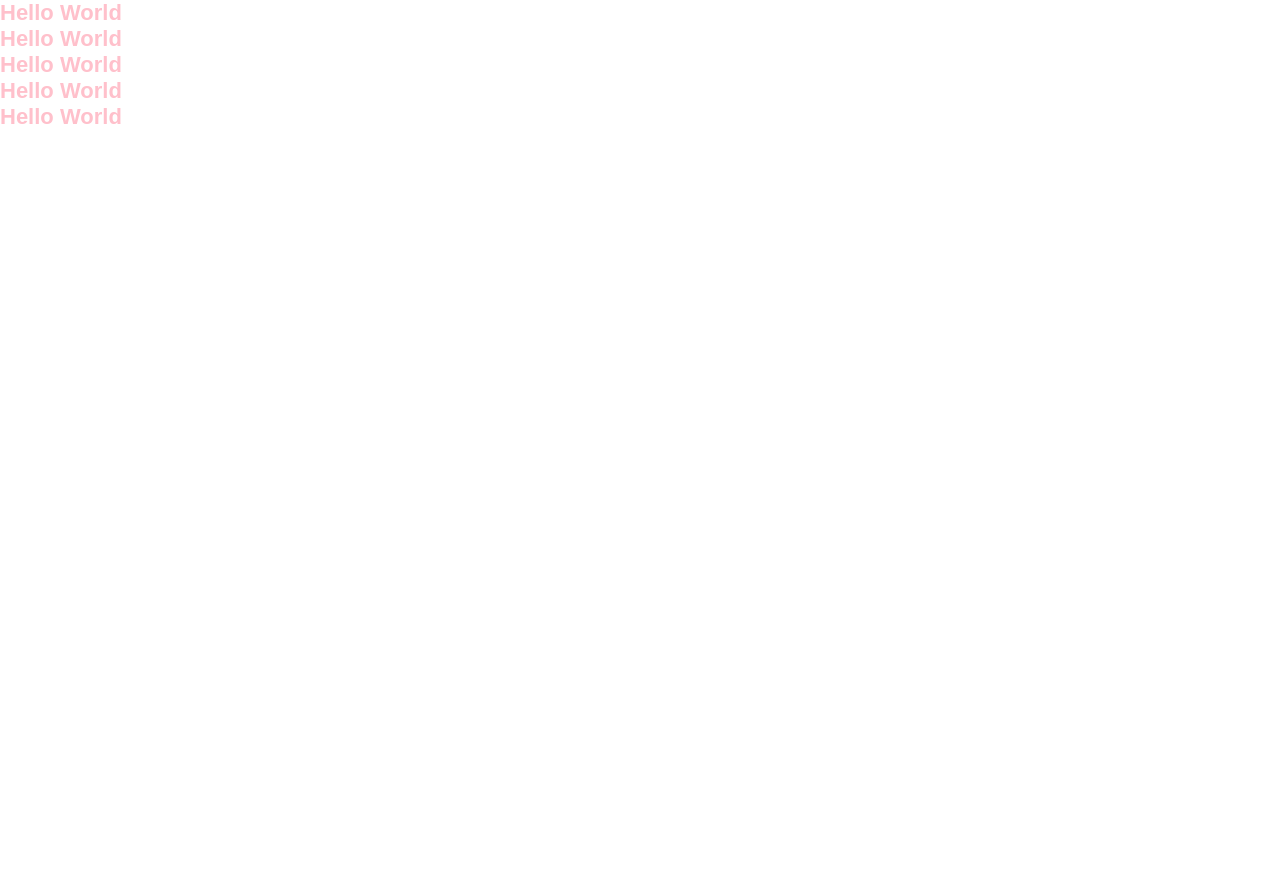
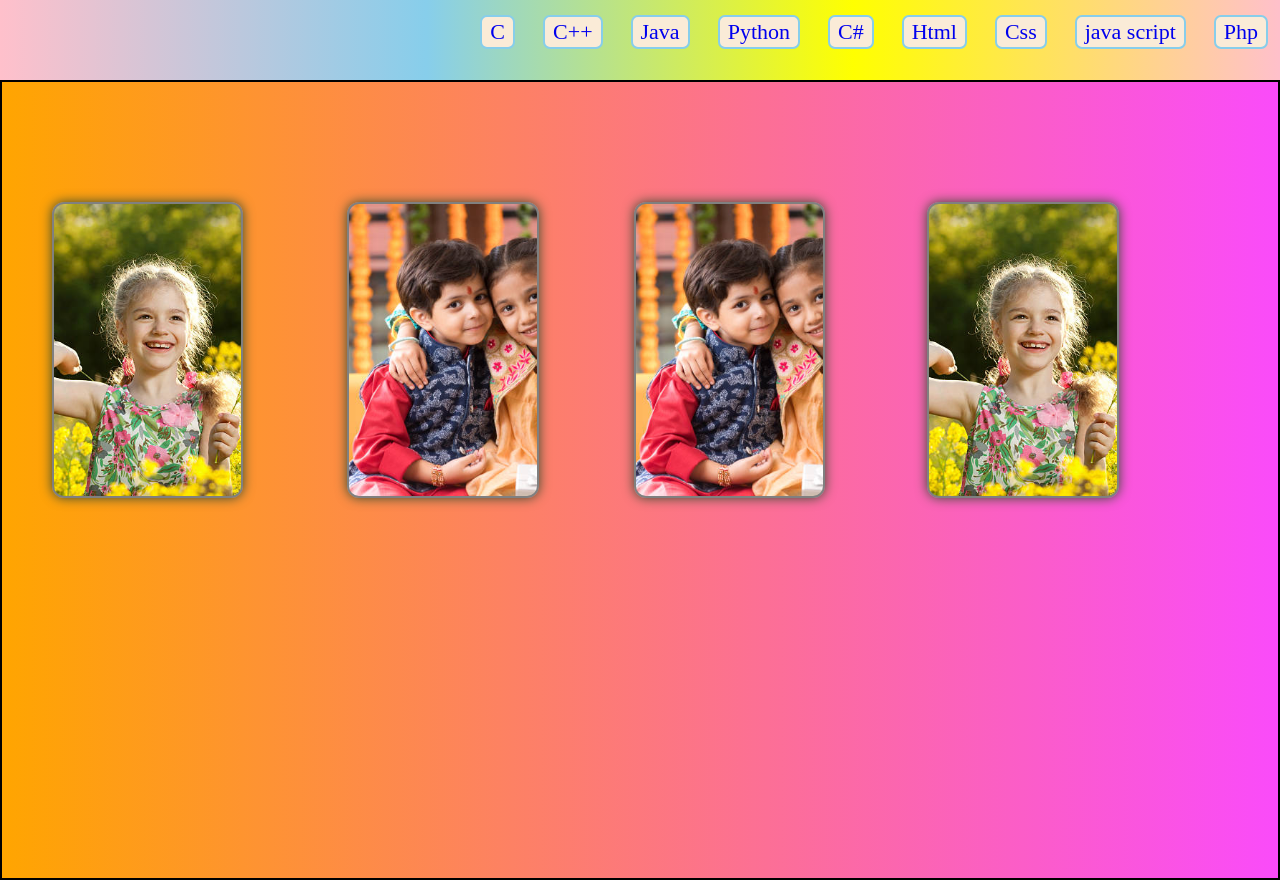
Before and after one commit to gotechLearning/practice_fontdesign, a plain HTML site: page index.html in a window 1280 px wide. Before the commit the page ends 800 px from the top, so only its background shows below. Drawn offline with Linux system fonts and the light colour scheme.

Commit message:
done designing

```diff
--- /dev/null
+++ b/dustbin.css
@@ -0,0 +1,67 @@
+*{
+    margin: 0;
+    padding: 0;
+    box-sizing: border-box;
+}
+body{
+    text-align: center;
+}
+.container{
+    width: 100vw;
+    height: 100vh;
+    padding-top: 5%;
+}
+.img1{
+    /* display: inline-block; */
+    background-image: url(./first.jpg);
+    /* height: 20vh;
+    width: 20vw;
+    background-size: cover;
+    background-position: center;
+    margin-right: 3%; */
+}
+.img2{
+    /* display: inline-block; */
+    background-image: url(./first.jpg);
+    /* height: 20vh;
+    width: 20vw;
+    background-size: cover;
+    background-position: center;
+    margin-right: 3%;*/
+}
+.img3{
+    /* display: inline-block; */
+    background-image: url(./first.jpg);
+    /* height: 20vh;
+    width: 20vw;
+    background-size: cover;
+    background-position: center;
+    margin-right: 3%; */
+}
+.img4{
+    /* display: inline-block; */
+    background-image: url(./first.jpg);
+    /* height: 20vh;
+    width: 20vw;
+    background-size: cover;
+    background-position: center; */
+}
+
+/* .container div:hover{
+    box-shadow: 0 0 px pink;
+} */
+.img-hover{
+    display: inline-block;
+    height: 20vh;
+    width: 20vw;
+    background-size: cover;
+    background-position: center;
+    margin-right: 3%;
+}
+.img-hover:hover{
+    box-shadow: 0 0 20px pink;
+}
+
+.br-red{
+    border: 2px solid red;
+}
--- a/index.html
+++ b/index.html
@@ -1,20 +1,53 @@
 <!DOCTYPE html>
 <html lang="en">
+
 <head>
     <meta charset="UTF-8">
     <meta name="viewport" content="width=device-width, initial-scale=1.0">
-    <title>Document</title>
+    <title>goTechlearning</title>
     <!-- <style>
         @import url('https://fonts.googleapis.com/css2?family=Cedarville+Cursive&family=Ubuntu&display=swap');
         </style> -->
-        <link rel="stylesheet" href="style.css">
+    <link rel="stylesheet" href="style.css">
 </head>
+
 <body>
-    <h1>Hello World</h1>
-    <h1>Hello World</h1>
-    <h1>Hello World</h1>
-    <h1>Hello World</h1>
-    <h1>Hello World</h1>
 
+    <div class="nav">
+        <ul>
+            <li><a href="#">C</a></li>
+            <li><a href="#">C++</a></li>
+            <li><a href="#">Java</a></li>
+            <li><a href="#">Python</a></li>
+            <li><a href="#">C#</a></li>
+            <li><a href="#">Html</a></li>
+            <li><a href="#">Css</a></li>
+            <li><a href="#">java script</a></li>
+            <li><a href="#">Php</a></li>
+        </ul>
+    </div>
+    <div class="container">
+       <div class="sub">
+        <div class="box1">
+            <div class="img1"></div>
+        </div>
+        <div class="box2">
+            <div class="img2"></div>
+        </div>
+        <div class="box3">
+            <div class="img3"></div>
+        </div>
+        <div class="box4">
+            <div class="img4"></div>
+        </div>
+       </div>
+       <!-- <div class="time">
+        <p>may be  after 11pm at night</p> -->
+       <!-- </div>  -->
+        <!-- <div class="text">
+            <h3>Lovely Picture</h3>
+        </div> -->
+    </div>
 </body>
+
 </html>
--- a/style.css
+++ b/style.css
@@ -5,12 +5,112 @@
     padding: 0;
     box-sizing: border-box;
 }
-h1{
+.nav{
+    background-image: linear-gradient(90deg, pink,skyblue,yellow,pink);
+    text-align: right;
+    width: 100vw;
+    height: 10vh;
+}
+.nav ul{
+    display: inline block;
+    list-style: none;
+}
+.nav li{
+    display: inline-block;
+    text-decoration: none;
+    margin: 15px 12px;
+    padding: 2px 2px;
+    background-color: antiquewhite;
+    border: 2px solid skyblue;
+    border-radius: 7px;
+}
+.nav li a{
+    text-decoration: none;
+    font-family: 'ubuntu, sans-serif';
     font-size: 22px;
-    color: pink;
-    /* font-family: 'Cedarville Cursive', cursive;
-} */
-/* font-family: 'Ubuntu', sans-serif;*/
-font-family: 'ubuntu',sans-serif;
+    margin: 2px 3px;
+    padding: 2px 3px;
+}
+.container{
+    background-image: linear-gradient(90deg, rgb(255, 165, 0),rgb(250, 75, 250));
+    width: 100vw;
+    height: 100vh;
+    background-position: center;
+    background-size: cover;
+    border: 2px solid black;
+    margin: 0px;
+    pad: 0px;
 
 }
+.box1{
+    background-image: url('first.jpg');
+    background-position: center;
+    background-size: cover;
+    display: inline-block;
+    margin:120px 50px;
+    border: 2px solid grey;
+    width: 15%;
+    height: 37vh;
+    border-radius: 12px;
+    box-shadow: 0px 0px 12px rgb(53, 75, 47);
+}
+
+/* .box1,.img1:hover{
+    border-radius:12px;
+    border: 5px solid pink;
+} */
+
+.box2{
+    background-image: url('second.jpg');
+    background-position: center;
+    background-size: cover;
+    display: inline-block;
+    margin:120px 50px;
+    border: 2px solid grey;
+    width: 15%;
+    height: 37vh;
+    border-radius: 12px;
+    box-shadow: 0px 0px 12px rgb(53, 75, 47);
+}
+.box3{
+    background-image: url('second.jpg');
+    background-position: center;
+    background-size: cover;
+    display: inline-block;
+    margin:120px 41px;
+    border: 2px solid grey;
+    width: 15%;
+    height: 37vh;
+    border-radius: 12px;
+    box-shadow: 0px 0px 12px rgb(53, 75, 47);
+}
+.box4{
+    background-image: url('first.jpg');
+    background-position: center;
+    background-size: cover;
+    display: inline-block;
+    margin:120px 57px;
+    border: 2px solid grey;
+    width: 15%;
+    height: 37vh;
+    border-radius: 12px;
+    box-shadow: 0px 0px 12px rgb(53, 75, 47);
+}
+/* .sub{
+    margin: 100px 10px;
+} */
+/* .text{
+    display: inline-block;
+    border: 2px solid white;
+    border-radius: 5px;
+    background-color: gray;
+    margin: -90px 50px;
+    padding: -90px 0px;
+} */
+/* .text h3{
+    margin: 10px 10px;
+    padding: 2px 3px;
+    font-size: 22px;
+    color: white;
+    font-weight: bold;
+} */
```
Also changed, not shown: dustbin.html (added, +20 -0 lines), image.html (added, +78 -0 lines), first.jpg (added), istockphoto-1093217290-612x612.jpg (added), second.jpg (added), third.jpg (added).
